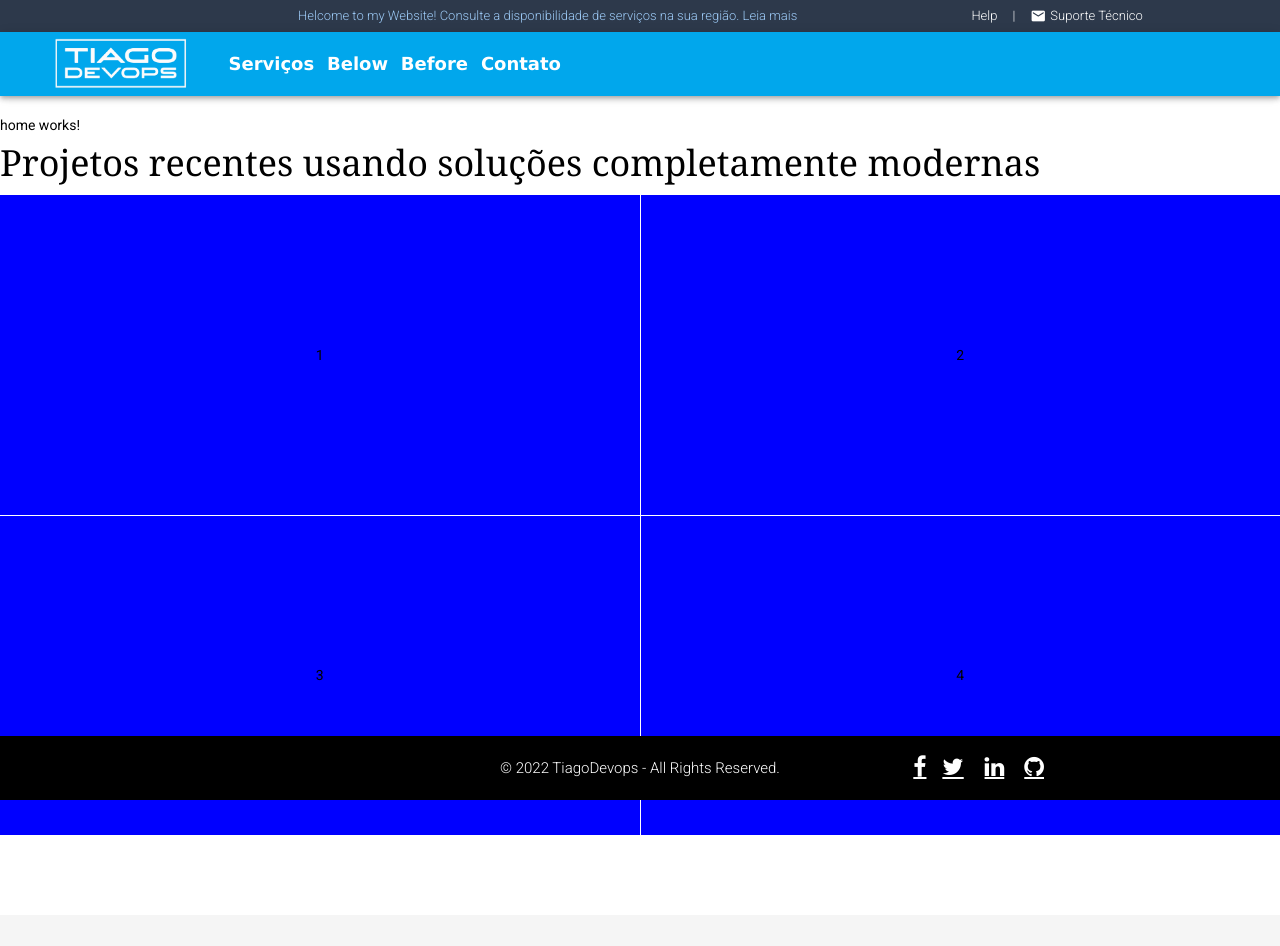
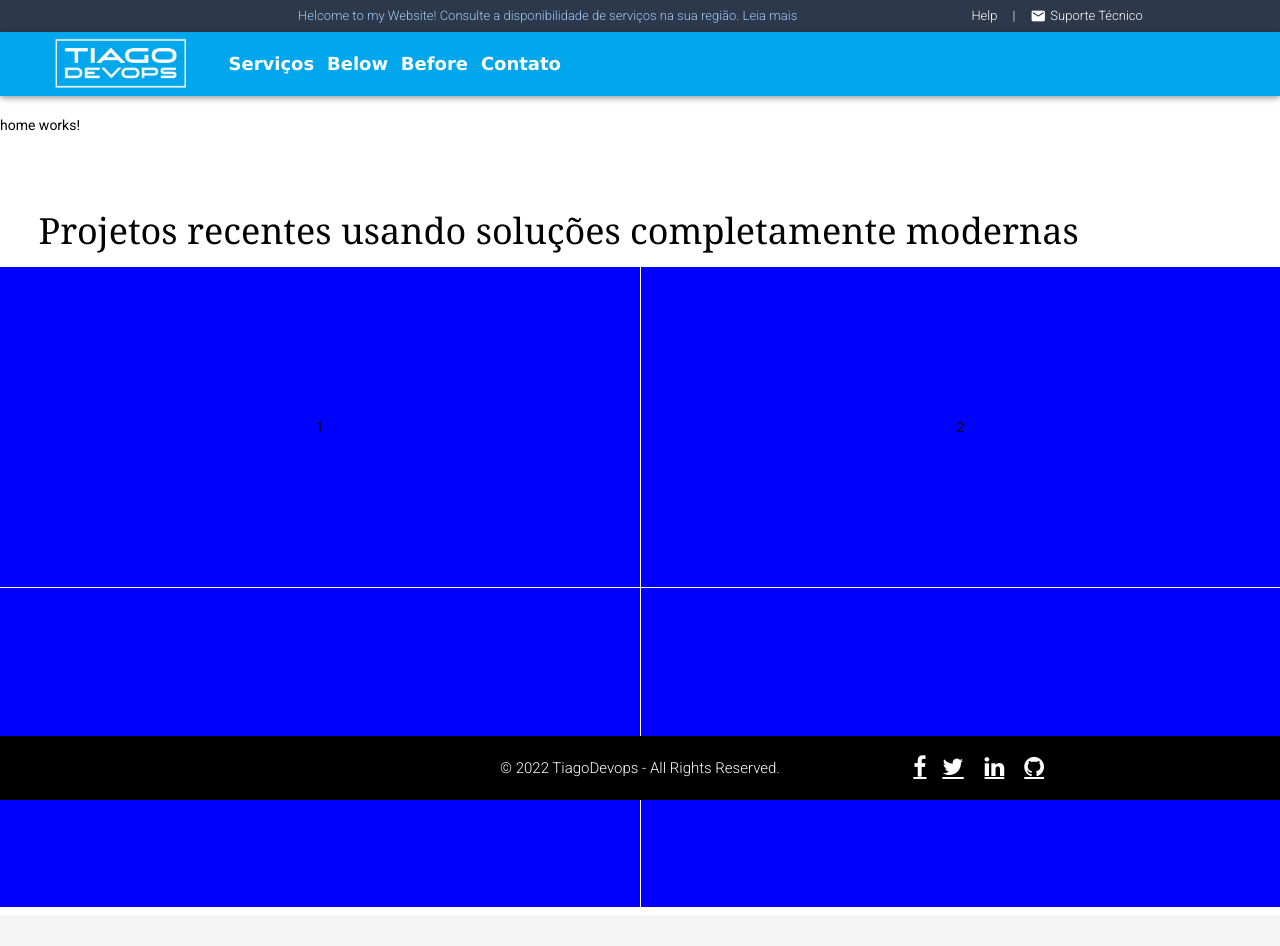
Before and after one commit to realTiagoJames/TiagoDevops-Frontend, an Angular app: page / in a window 1280 px wide. Shown: the top 946 px of the page. Built offline with nearby package versions, Linux system fonts and the light colour scheme.

Commit message:
Ajustes no título

```diff
--- a/src/app/views/home/home.component.css
+++ b/src/app/views/home/home.component.css
@@ -7,6 +7,9 @@
   font-family: "Georgia","Times","Garamond","Noto Sans Arabic","Noto Sans Arabic UI","Noto Sans Hebrew",sans-serif;
   font-weight: 400;
   font-size: 36px;
+  padding-left: 3%;
+  margin-bottom: 20px;
+  margin-top: 80px;
 }
 .gd1{
   background-color: blue;
```
